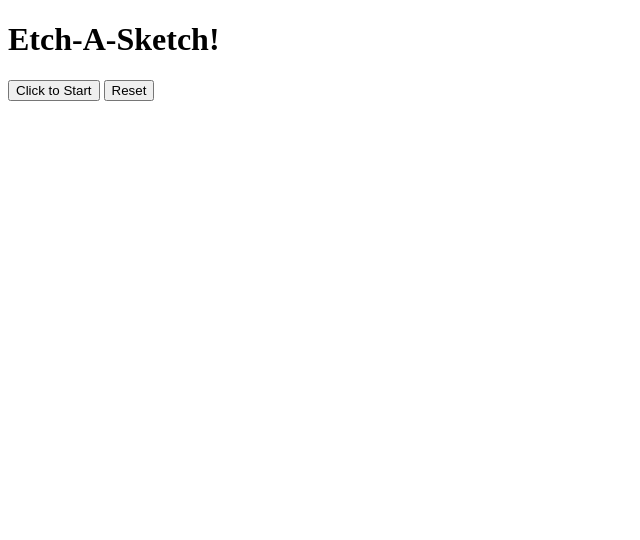
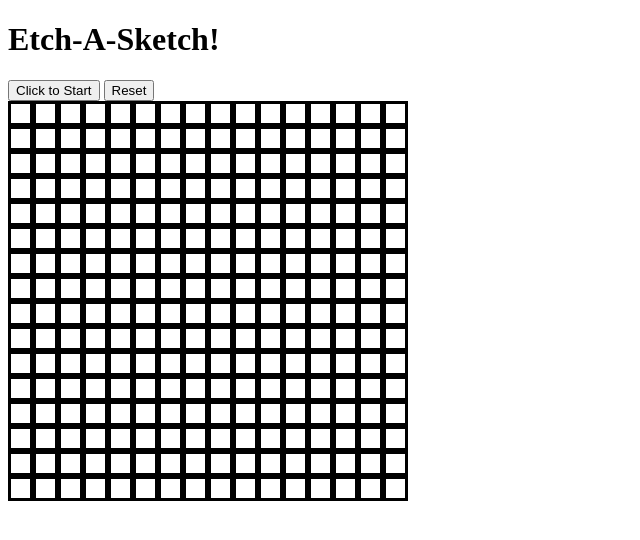
Before and after one commit to cdufresne-nh/etch-a-sketch, a plain HTML site: page index.html in a window 1280 px wide. Both pictures are taken after a click on the button "Reset". Shown: the whole page, without its empty margins (0-640 px from the left). Drawn offline with Linux system fonts and the light colour scheme.

Commit message:
Created reset functionality

```diff
--- a/index.html
+++ b/index.html
@@ -9,8 +9,8 @@
     <body>
         <h1>Etch-A-Sketch!</h1>
         <button id="gridButton" onclick="gridSizePopup()">Click to Start</button>
-        <button id="resetButton" onclick="deleteGrid()">Reset</button>
-        <div id="divcontainer">
+        <button id="resetButton" onclick="resetGrid();">Reset</button>
+        <div id="container">
 
         </div>
 
--- a/script.js
+++ b/script.js
@@ -1,32 +1,31 @@
 /* script.js */
-const container = document.getElementById('divcontainer');
+const container = document.getElementById('container');
 const button = document.querySelector("#gridButton");
 
-let gridSize = 256;
+function makeRows(rows, cols) {
+    container.style.setProperty('--grid-rows', rows);
+    container.style.setProperty('--grid-cols', cols);
+    for ( i = 0; i < (rows * cols); i++) {
+        let cell = document.createElement("div");
+        container.appendChild(cell).className = "grid-item";
+        cell.addEventListener('mouseover', () => {
+            cell.style.backgroundColor = "black";
+             })
+    };
+};
 
-if (gridSize == 0) {
+makeRows(16, 16);
+
+/* if (gridSize == 0) {
     gridSizePopup();
 } else {
     newGrid(gridSize);
-}
+} */
 
-function createGrid() {
-    const newDiv = document.createElement('cell');
-    container.appendChild(newDiv);
-    newDiv.addEventListener('mouseover', () => {
-    newDiv.style.backgroundColor = "black";
-     })
-    return newDiv;
-}
-
-function deleteGrid() {
-    container.remove(container);
-}
-
-function newGrid(gridSize) {
-    for (let i = 0; i < gridSize; i++) {
-        createGrid();
-    }
+function resetGrid() {
+    let allTiles = document.querySelectorAll(".grid-item");
+    allTiles.forEach((element) =>
+    element.style.backgroundColor = "white");
 }
 
 
--- a/styles.css
+++ b/styles.css
@@ -1,12 +1,23 @@
 /* styles.css */
-#divcontainer {
+:root {
+    --grid-cols: 1;
+    --grid-rows: 1;
+}
+
+#container {
     display: grid;
-    grid-template-columns: repeat(16, 25px);
-    grid-template-rows: repeat(16, 25px);
+    grid-template-columns: repeat(var(--grid-cols),25px);
+    grid-template-rows: repeat(var(--grid-rows), 25px);
 }
-cell {
+.grid-item {
     background: white;
     border-color: black;
    border-style: solid;
 
 }
+
+.cell {
+    background: white;
+    border-color: black;
+    border-style: solid;
+}
```
